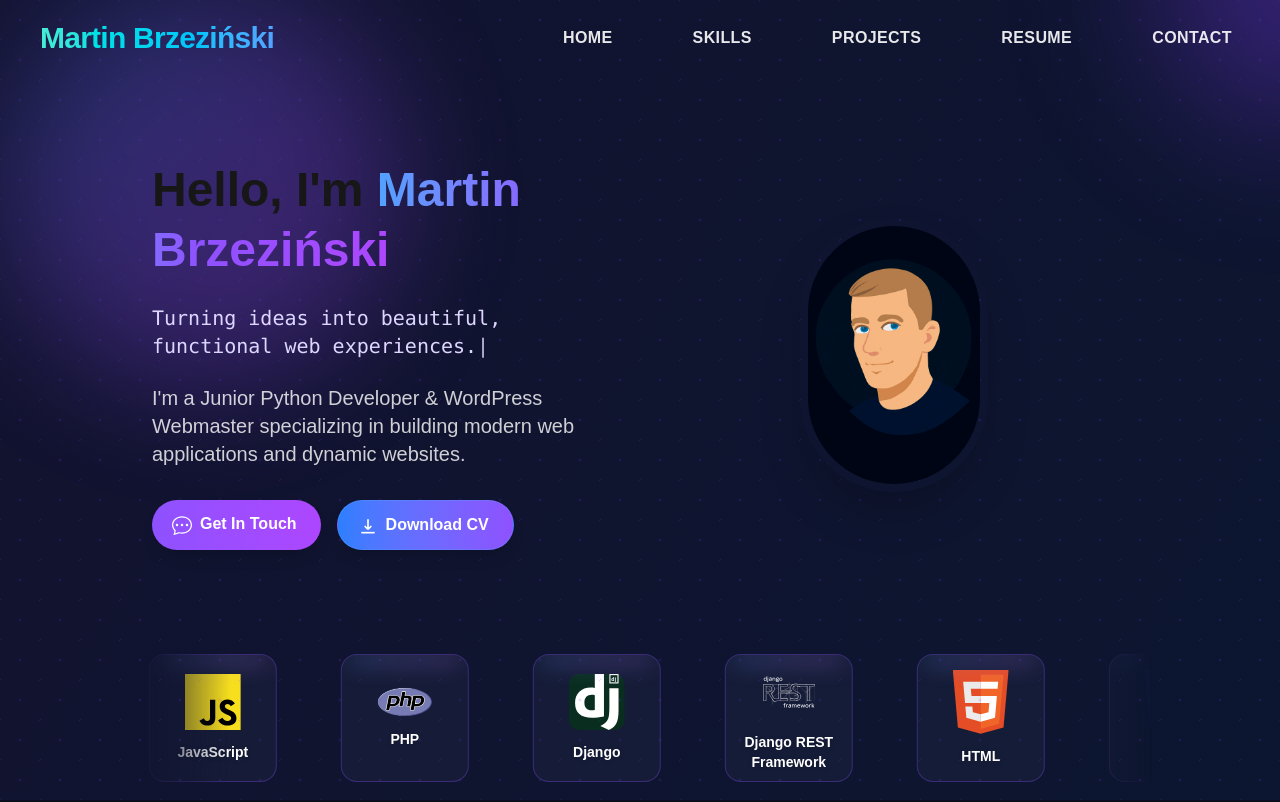
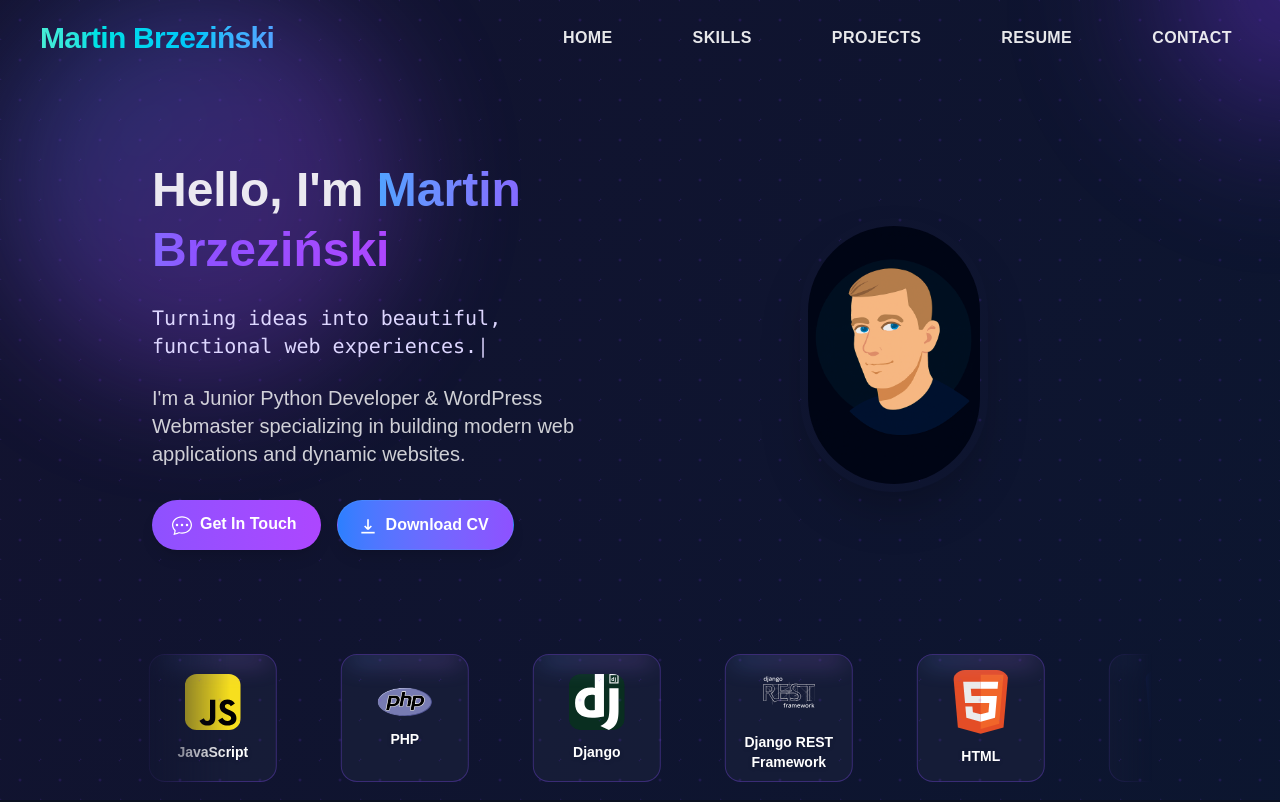
Before and after one commit to Martini310/portfolio, a Next.js app: page / in a window 1280 px wide. Shown: the top 802 px of the page. Built offline with nearby package versions, Linux system fonts and the light colour scheme; grey boxes are pictures that could not be loaded.

Commit message:
feat: Update styling in Home and SkillsCarousel components for improved visual appeal and consistency

```diff
--- a/src/app/page.tsx
+++ b/src/app/page.tsx
@@ -194,7 +194,7 @@ function SkillsCarousel() {
                 alt={skill.name}
                 width={56}
                 height={56}
-                className="transition-transform duration-700 ease-in-out group-hover/logo:scale-120 group-hover/logo:rotate-10 mb-2"
+                className="transition-transform duration-700 ease-in-out rounded-xl group-hover/logo:scale-120 group-hover/logo:rotate-10 mb-2"
               />
               <span className="text-sm text-white font-semibold text-center drop-shadow-sm select-none mt-1 font-inter">
                 {skill.name}
@@ -312,7 +312,7 @@ export default function Home() {
               initial={{ opacity: 0, y: 30 }}
               animate={{ opacity: 1, y: 0 }}
               transition={{ delay: 0.2, duration: 0.7, ease: "easeOut" }}
-              className="text-4xl md:text-5xl font-bold leading-tight"
+              className="text-4xl text-white/90 md:text-5xl font-bold leading-tight"
             >
               Hello, I'm <span className="bg-gradient-to-r from-blue-400 via-violet-500 to-purple-500 bg-clip-text text-transparent">Martin Brzeziński</span>
             </motion.h1>
@@ -431,7 +431,7 @@ export default function Home() {
           transition={{ duration: 0.7, ease: "easeOut" }}
           className="max-w-3xl mx-auto px-6 py-12"
         >
-          <h2 className="text-2xl md:text-3xl font-bold mb-6 text-violet">Contact</h2>
+          <h2 className="text-2xl text-blue-400 md:text-3xl font-bold mb-6 text-violet">Contact</h2>
           <form
             action="https://formspree.io/f/xgvydjyj"
             method="POST"
```
